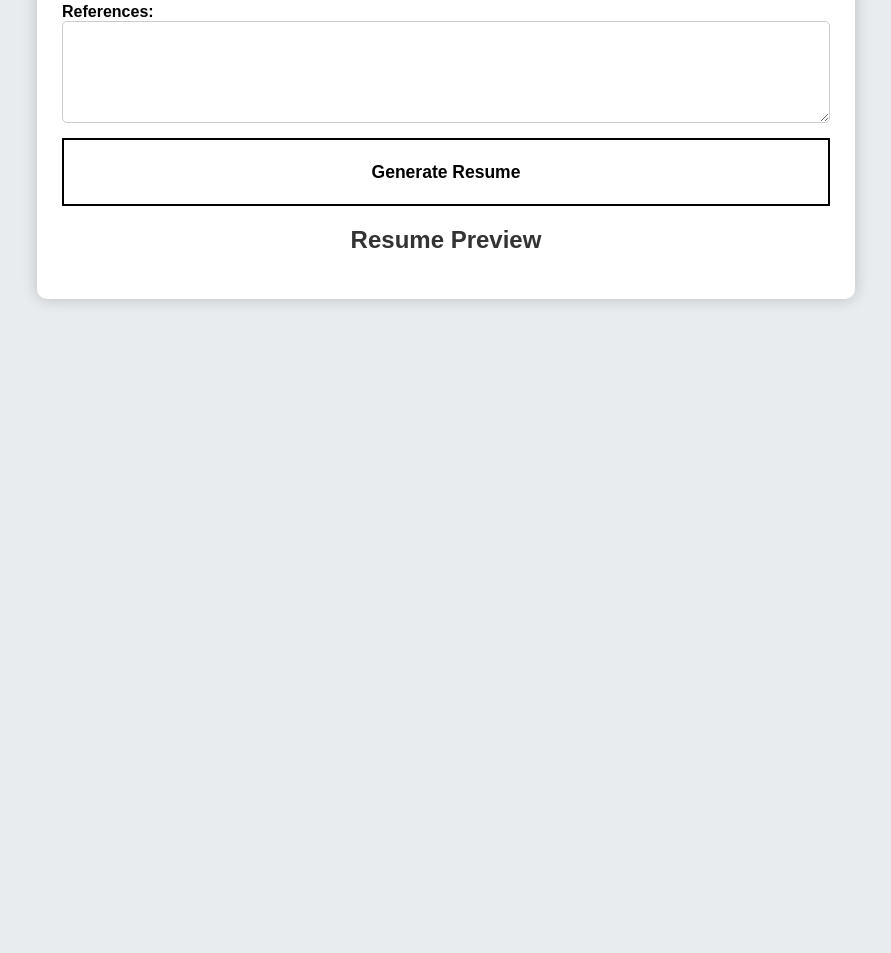
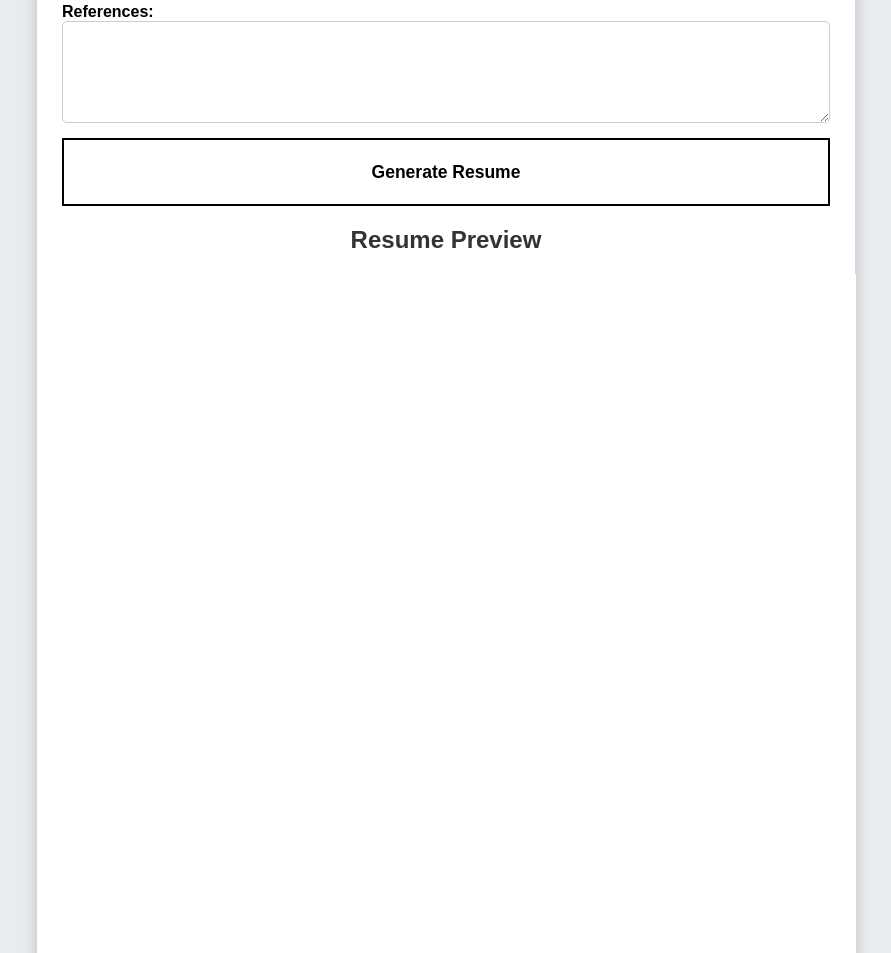
Before and after one commit to Adib18804/Resume-Maker, a plain HTML site: page index.html in a window 1280 px wide. Shown: the part 1947-2900 px from the top of the page, without its empty margins (194-1085 px from the left). Before the commit the page ends 2296 px from the top, so only its background shows below. Drawn offline with nearby package versions, Linux system fonts and the light colour scheme.

Commit message:
Update style.css

```diff
--- a/style.css
+++ b/style.css
@@ -1,5 +1,5 @@
 body {
-    font-family: 'Arial', sans-serif;
+  font-family: "Arial", sans-serif;
   margin: 0;
   padding: 0;
   background-color: #e9ecef;
@@ -48,28 +48,35 @@ button {
   text-align: center;
   cursor: pointer;
   padding: 17px 30px;
-    border: 0;
-    font-size: 17.5px;
   border: 2px solid #000;
   color: #000;
   background: transparent;
+  font-size: 17.5px;
   font-weight: 800;
   line-height: 30px;
   transition: background 0.1s ease-in-out, color 0.1s ease-in-out;
 }
 
-/* Hover effect */
 .button-57:hover {
   background-color: #000;
   color: #fff;
 }
-
 
 @media screen and (max-width: 768px) {
   .container {
     width: 90%;
     padding: 20px;
   }
+}
+
+#resume-preview {
+  width: 210mm;
+  min-height: 297mm;
+  padding: 20px;
+  box-sizing: border-box;
+  background: white;
+  font-size: 14px;
+  box-shadow: none; /* Simplified for PDF rendering */
 }
 
 #resume-preview h3 {
```
Lines whose indentation alone changed are shown as unchanged.
